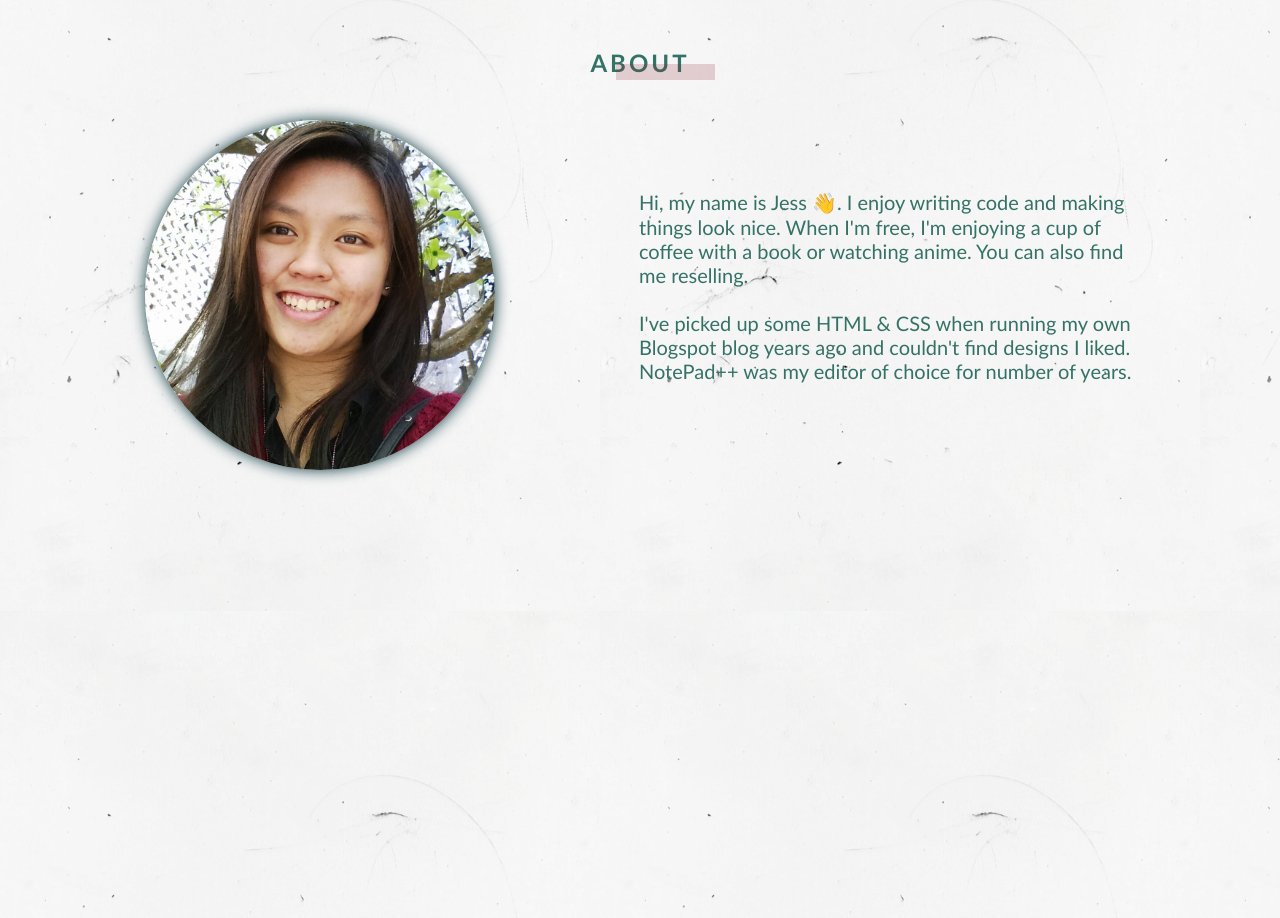
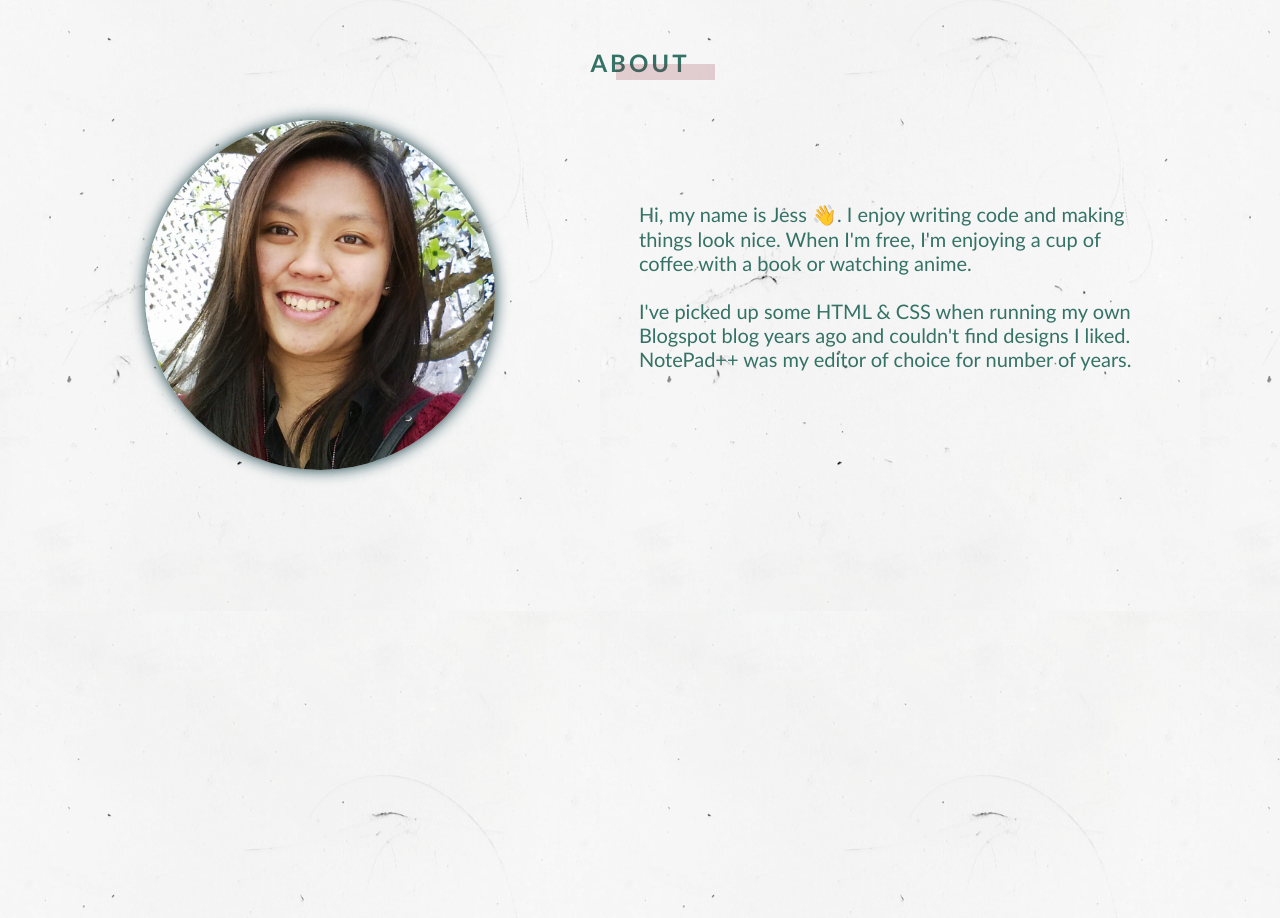
Before and after one commit to xJessD/portfolio, a plain HTML site: page index.html in a window 1280 px wide. Shown: the part 941-1859 px from the top of the page. Drawn offline with Linux system fonts and the light colour scheme.

Commit message:
Update profile section

```diff
--- a/index.html
+++ b/index.html
@@ -38,7 +38,7 @@
     <section id="about" class="about section-blocks">
       <h2>About </h2>
       <img src="imgs/profile-resized.jpg" />
-      <p>Hi, my name is Jess 👋. I enjoy writing code and making things look nice. When I'm free, I'm enjoying a cup of coffee with a book or watching anime. You can also find me reselling.
+      <p>Hi, my name is Jess 👋. I enjoy writing code and making things look nice. When I'm free, I'm enjoying a cup of coffee with a book or watching anime.
         <br/>
         <br/>
         I've picked up some HTML &amp; CSS when running my own Blogspot blog years ago and couldn't find designs I liked. NotePad++ was my editor of choice for number of years.
```
